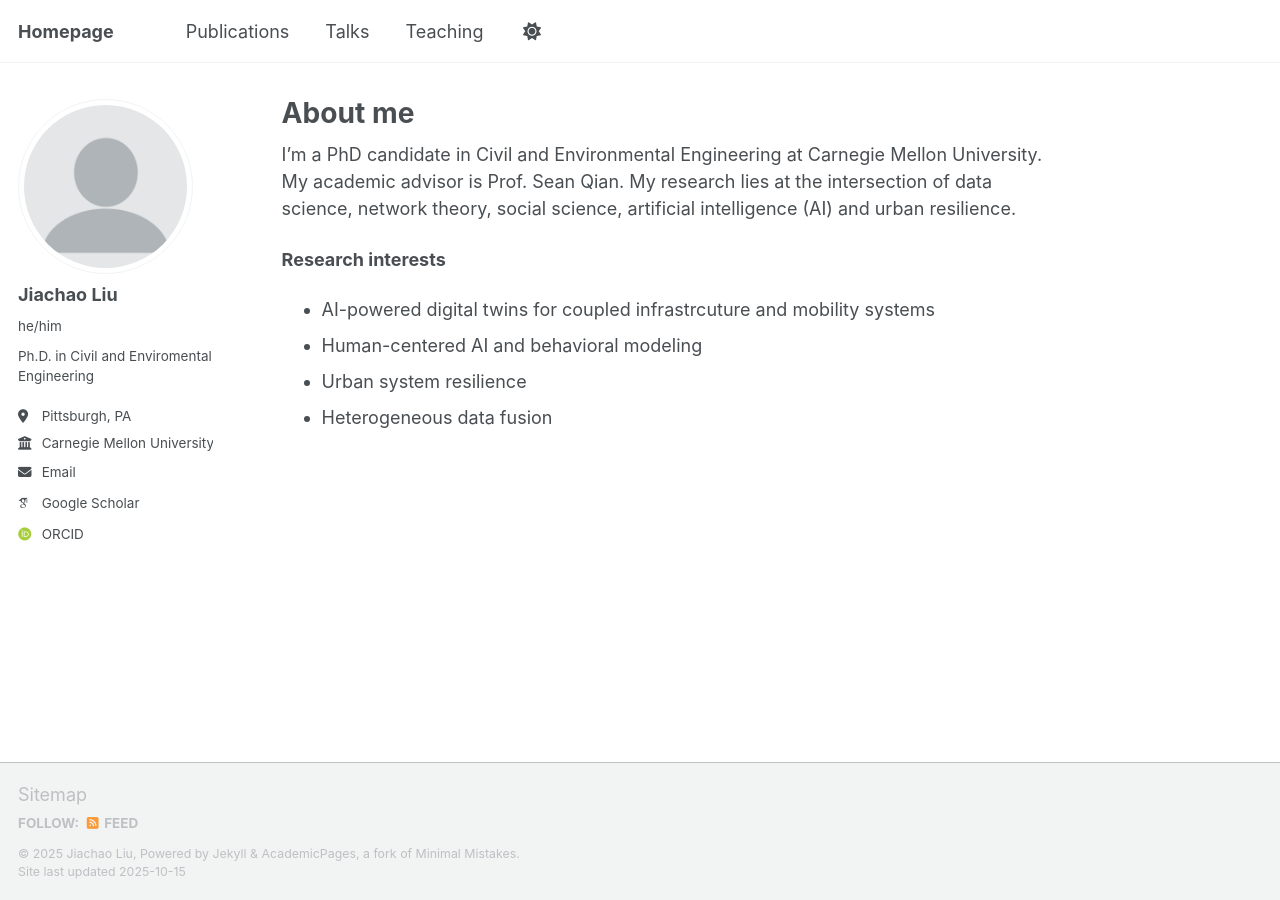
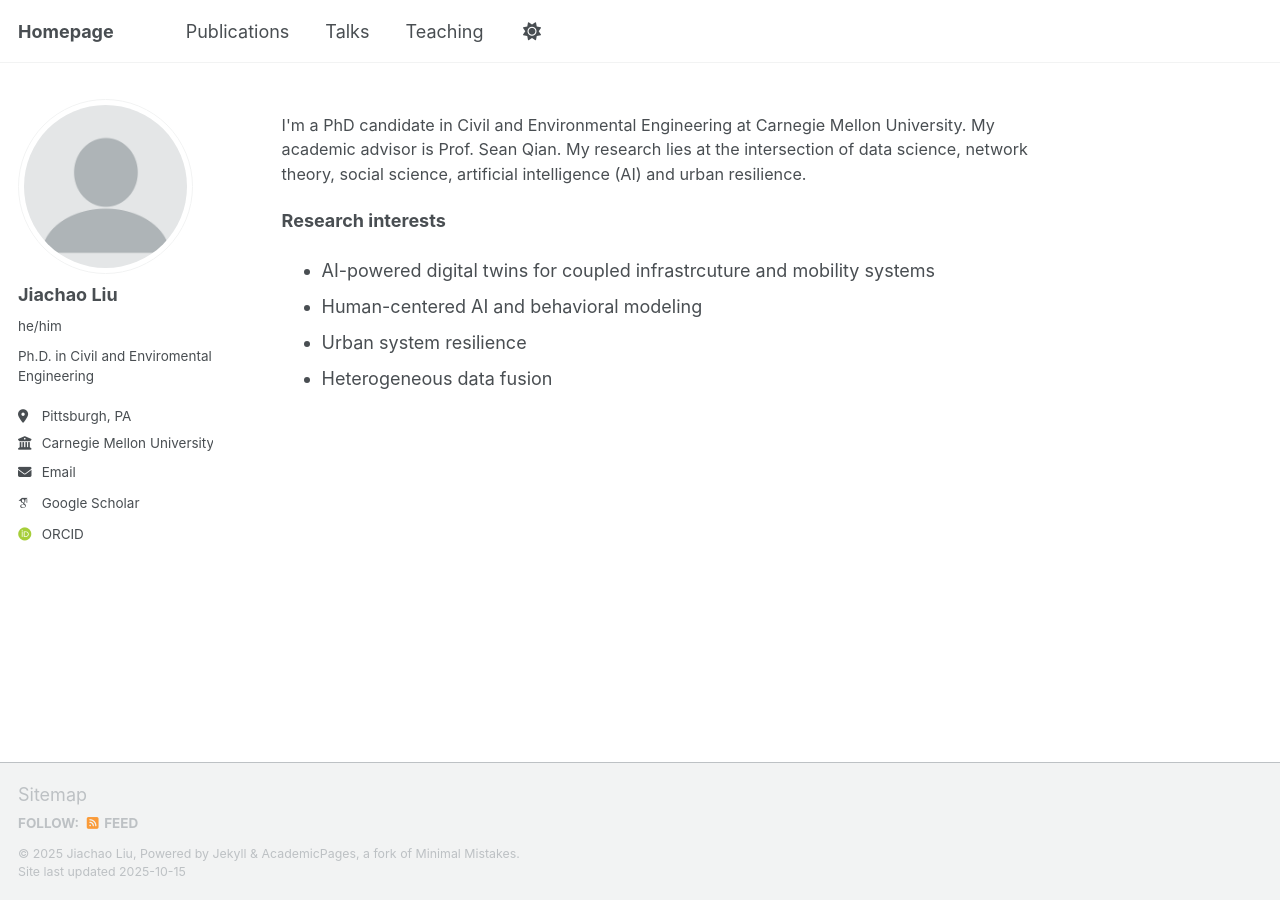
Before and after one commit to jiachaol/jiachaol, a Jekyll site: the page built from _pages/about.md, in a window 1280 px wide. Built offline with Jekyll 4.4.1, drawn with Linux system fonts in a browser that asks for light colours; some web fonts are replaced; a script that is not in the unit is left out.

Commit message:
Remove title from about.md
Removed the title from the about page.

```diff
--- a/_pages/about.md
+++ b/_pages/about.md
@@ -1,6 +1,6 @@
 ---
 layout: single
-title: "About me"
+title: ""
 permalink: /
 author_profile: true
 redirect_from:
@@ -8,7 +8,9 @@ redirect_from:
   - /about.html
 ---
 
+<p style="font-size: 0.9rem;">
 I'm a PhD candidate in Civil and Environmental Engineering at Carnegie Mellon University. My academic advisor is Prof. Sean Qian. My research lies at the intersection of data science, network theory, social science, artificial intelligence (AI) and urban resilience.
+</p>
 
 **Research interests**
 - AI-powered digital twins for coupled infrastrcuture and mobility systems
```
